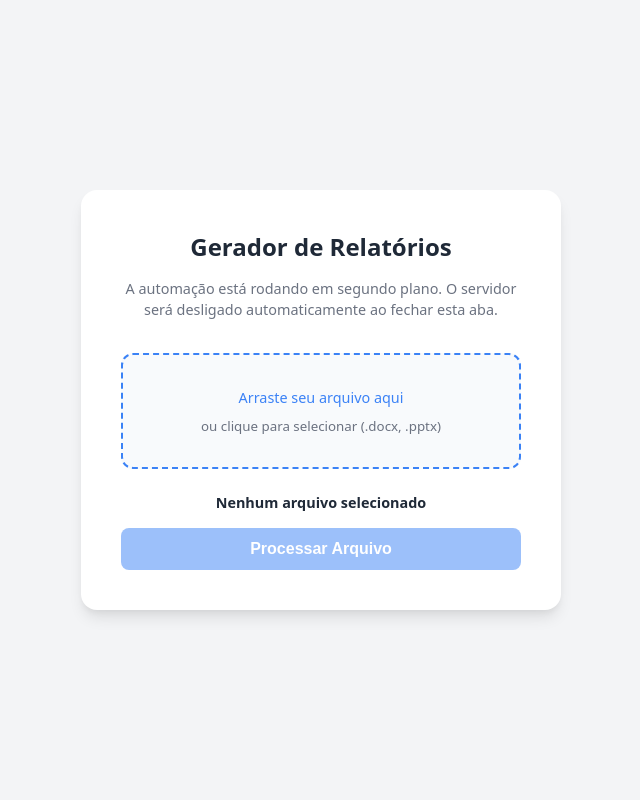
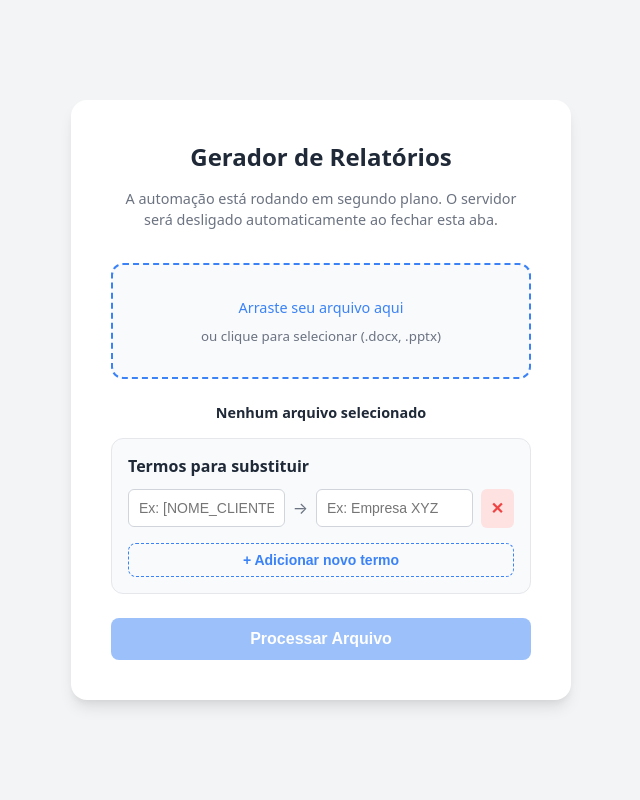
Before and after one commit to rickmschulz/automatiza-o-ciptc, a Flask app: page / in a window 1280 px wide. Shown: the whole page, without its empty margins (319-959 px from the left). Run offline with Flask 3, Linux system fonts and the light colour scheme.

Commit message:
some improvements

```diff
--- a/app.py
+++ b/app.py
@@ -1,5 +1,6 @@
 import os
 import time
+import json
 import threading
 import webbrowser
 import logging
@@ -50,17 +51,23 @@ def processar_arquivo():
         return jsonify({"success": False, "error": "Nome de arquivo vazio."}), 400
 
     try:
+        # Captura as regras de substituição enviadas pelo JavaScript
+        regras_str = request.form.get('substituicoes', '[]')
+        regras_json = json.loads(regras_str) # Converte de volta para lista Python
+
         # 1. Salva o arquivo na pasta temporária
         caminho_salvamento = os.path.join(UPLOAD_FOLDER, arquivo.filename)
         arquivo.save(caminho_salvamento)
 
+        # Exibe no terminal do servidor o que foi solicitado para podermos debugar
+        print(f"\n[INFO] Arquivo '{arquivo.filename}' recebido.")
+        print(f"[INFO] Regras de substituição solicitadas: {regras_json}")
+
         # 2. AQUI ENTRARÁ A LÓGICA DO PYTHON-DOCX / PYTHON-PPTX
-        # Exemplo:
-        # novo_caminho = modificar_relatorio(caminho_salvamento)
+        # Exemplo: novo_caminho = modificar_relatorio(caminho_salvamento, regras_json)
 
-        # Simula o tempo que o Python levaria lendo e editando o documento
+        # Simula o tempo de processamento
         time.sleep(2)
-        print(f"[INFO] Arquivo {arquivo.filename} recebido e salvo em {caminho_salvamento}")
 
         return jsonify({
             "success": True,
--- a/templates/index.html
+++ b/templates/index.html
@@ -5,6 +5,10 @@
     <meta name="viewport" content="width=device-width, initial-scale=1.0">
     <title>Automação de Relatórios</title>
     <style>
+        * {
+            box-sizing: border-box;
+        }
+
         :root {
             --bg-color: #f3f4f6;
             --card-bg: #ffffff;
@@ -31,7 +35,7 @@
             padding: 2.5rem;
             border-radius: 16px;
             box-shadow: 0 10px 15px -3px rgba(0, 0, 0, 0.1), 0 4px 6px -2px rgba(0, 0, 0, 0.05);
-            max-width: 400px;
+            max-width: 500px;
             width: 100%;
             text-align: center;
         }
@@ -121,6 +125,69 @@
             font-weight: 600;
         }
 
+        .replacements-container {
+            margin-bottom: 1.5rem;
+            text-align: left;
+            background: #f8fafc;
+            padding: 1rem;
+            border-radius: 12px;
+            border: 1px solid #e5e7eb;
+        }
+
+        .rule-row {
+            display: flex;
+            gap: 8px;
+            margin-bottom: 10px;
+            align-items: center;
+        }
+
+        .custom-input {
+            flex: 1;
+            min-width: 0;
+            padding: 10px;
+            border: 1px solid #d1d5db;
+            border-radius: 6px;
+            font-size: 0.875rem;
+            outline: none;
+            transition: border-color 0.2s;
+        }
+
+        .custom-input:focus {
+            border-color: var(--primary);
+        }
+
+        .btn-secondary {
+            background-color: transparent;
+            color: var(--primary);
+            border: 1px dashed var(--primary);
+            padding: 8px 16px;
+            font-size: 0.875rem;
+            width: 100%;
+            margin-top: 5px;
+        }
+
+        .btn-secondary:hover {
+            background-color: #eff6ff;
+        }
+
+        .btn-remove {
+            background-color: #fee2e2;
+            color: #ef4444;
+            border: none;
+            border-radius: 6px;
+            padding: 10px;
+            cursor: pointer;
+            width: auto;
+            display: flex;
+            align-items: center;
+            justify-content: center;
+        }
+
+        .btn-remove:hover {
+            background-color: #fca5a5;
+            color: white;
+        }
+
         @keyframes pulse {
             0% { transform: scale(0.95); box-shadow: 0 0 0 0 rgba(16, 185, 129, 0.7); }
             70% { transform: scale(1); box-shadow: 0 0 0 6px rgba(16, 185, 129, 0); }
@@ -142,6 +209,14 @@
 
         <div id="file-info">Nenhum arquivo selecionado</div>
 
+        <div class="replacements-container">
+            <h3 style="font-size: 1rem; margin-bottom: 0.75rem; margin-top: 0; color: var(--text-main);">Termos para substituir</h3>
+            <div id="rules-list">
+                <!-- As linhas de inputs serão criadas aqui via JavaScript -->
+            </div>
+            <button type="button" id="add-rule-btn" class="btn-secondary">+ Adicionar novo termo</button>
+        </div>
+
         <button id="process-btn" disabled style="opacity: 0.5; cursor: not-allowed;">Processar Arquivo</button>
 
         <!-- <div id="status-message">
@@ -154,7 +229,55 @@
         const fileInput = document.getElementById('file-input');
         const fileInfo = document.getElementById('file-info');
         const processBtn = document.getElementById('process-btn');
+
+        const rulesList = document.getElementById('rules-list');
+        const addRuleBtn = document.getElementById('add-rule-btn');
         let selectedFile = null;
+
+        // Função para criar uma nova linha de inputs (De -> Para)
+        function createRuleRow() {
+            const row = document.createElement('div');
+            row.className = 'rule-row';
+
+            // Campo de busca
+            const inputDe = document.createElement('input');
+            inputDe.type = 'text';
+            inputDe.className = 'custom-input input-de';
+            inputDe.placeholder = 'Ex: [NOME_CLIENTE]';
+
+            // Separador visual
+            const span = document.createElement('span');
+            span.innerHTML = '&rarr;';
+            span.style.color = 'var(--text-muted)';
+
+            // Campo de substituição
+            const inputPara = document.createElement('input');
+            inputPara.type = 'text';
+            inputPara.className = 'custom-input input-para';
+            inputPara.placeholder = 'Ex: Empresa XYZ';
+
+            // Botão de remover a linha
+            const btnRemove = document.createElement('button');
+            btnRemove.className = 'btn-remove';
+            btnRemove.innerHTML = '✕';
+            btnRemove.type = 'button';
+            btnRemove.onclick = () => row.remove();
+
+            row.appendChild(inputDe);
+            row.appendChild(span);
+            row.appendChild(inputPara);
+            row.appendChild(btnRemove);
+
+            return row;
+        }
+
+        // Evento para adicionar nova linha quando clicar no botão
+        addRuleBtn.addEventListener('click', () => {
+            rulesList.appendChild(createRuleRow());
+        });
+
+        // Inicializa com uma linha vazia por padrão
+        rulesList.appendChild(createRuleRow());
 
         // Ao clicar na área, abre o seletor de arquivos do sistema
         dropZone.addEventListener('click', () => fileInput.click());
@@ -222,6 +345,22 @@
             const formData = new FormData();
             formData.append('documento', selectedFile);
 
+            // 1. Captura todas as regras preenchidas na interface
+            const rules = [];
+            const rows = document.querySelectorAll('.rule-row');
+
+            rows.forEach(row => {
+                const de = row.querySelector('.input-de').value;
+                const para = row.querySelector('.input-para').value;
+                // Só adiciona se o campo "De" estiver preenchido
+                if(de.trim() !== '') {
+                    rules.push({ de: de, para: para });
+                }
+            });
+
+            // 2. Transforma o array de regras em um texto JSON e adiciona ao envio
+            formData.append('substituicoes', JSON.stringify(rules));
+
             // Chama a nova rota Python
             fetch('/processar', {
                 method: 'POST',
```
